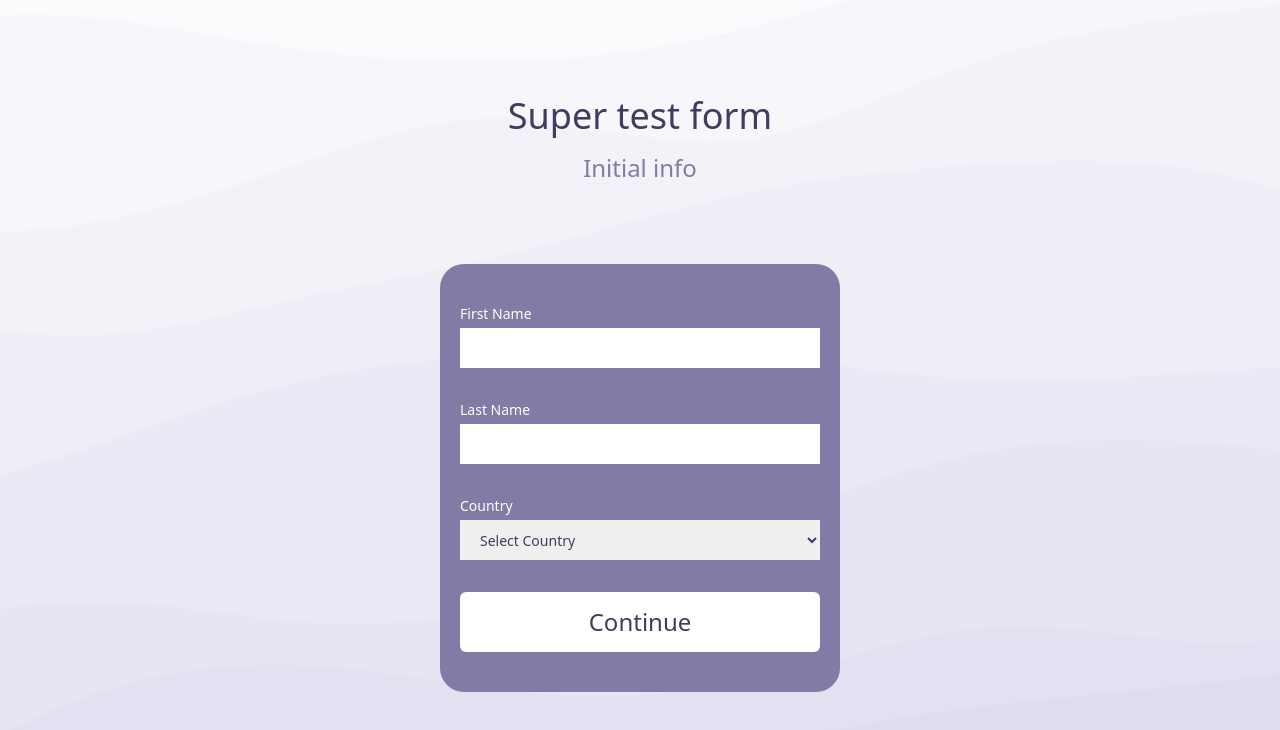
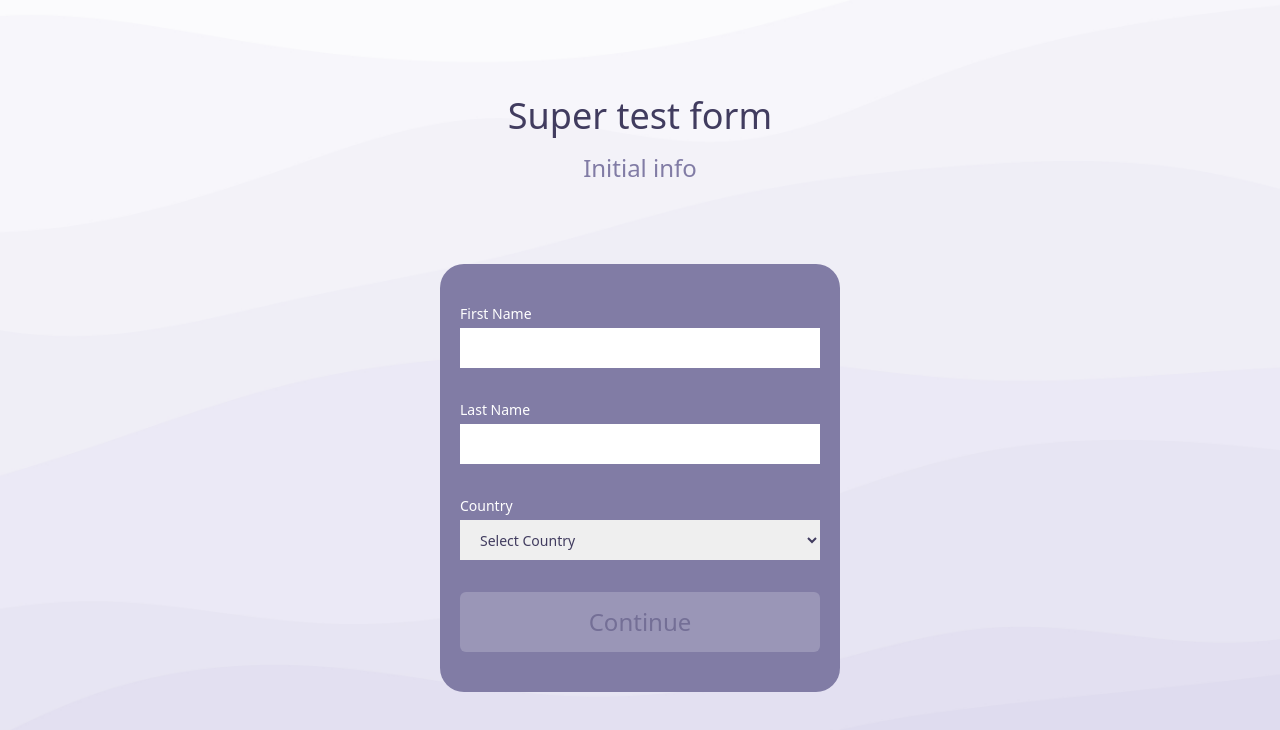
Before and after one commit to lvidal1/react-vite-multistep, a React (Vite) app: page /initial-info in a window 1280 px wide. Shown: the top 730 px of the page. Built offline with nearby package versions, Linux system fonts and the light colour scheme.

Commit message:
Update error color

```diff
--- a/src/assets/styles/components/Button.module.scss
+++ b/src/assets/styles/components/Button.module.scss
@@ -2,3 +2,7 @@
   @apply h-15 text-lg md:text-2xl w-full rounded-md;
   @apply bg-white text-purple-200 text-center font-medium;
 }
+
+.disabled {
+  @apply opacity-20;
+}
--- a/src/components/Button.tsx
+++ b/src/components/Button.tsx
@@ -1,3 +1,4 @@
+import classNames from 'classnames';
 import styles from '@styles/components/Button.module.scss';
 
 type ButtonProps = {
@@ -8,7 +9,10 @@ type ButtonProps = {
 
 function Button({ dataTestId, label, disabled }: ButtonProps) {
   return (
-    <button className={styles.button} data-testid={dataTestId} disabled={disabled}>
+    <button
+      className={classNames(styles.button, disabled ? styles.disabled : '')}
+      data-testid={dataTestId}
+      disabled={disabled}>
       {label}
     </button>
   );
--- a/src/components/PersonalForm.tsx
+++ b/src/components/PersonalForm.tsx
@@ -26,8 +26,8 @@ const PersonalForm = ({ saveData }: FormProps) => {
   const {
     register,
     handleSubmit,
-    formState: { errors }
-  } = useForm<FormValues>({ resolver: yupResolver(validationSchema) });
+    formState: { isValid, errors }
+  } = useForm<FormValues>({ resolver: yupResolver(validationSchema), mode: 'onChange' });
 
   const submitHandler = (data: FormValues) => {
     saveData(data);
@@ -61,7 +61,7 @@ const PersonalForm = ({ saveData }: FormProps) => {
         label="Country"
         error={errors.country?.message}
       />
-      <Button label={'Continue'} dataTestId={'button'} disabled={false} />
+      <Button label={'Continue'} dataTestId={'button'} disabled={!isValid} />
     </form>
   );
 };
```
